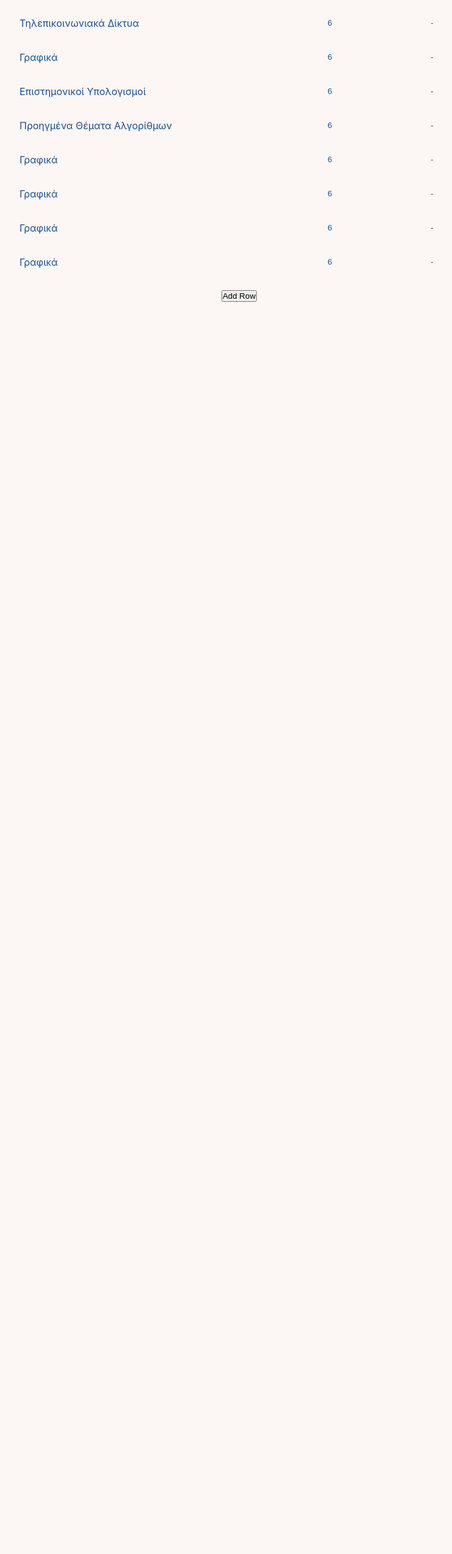
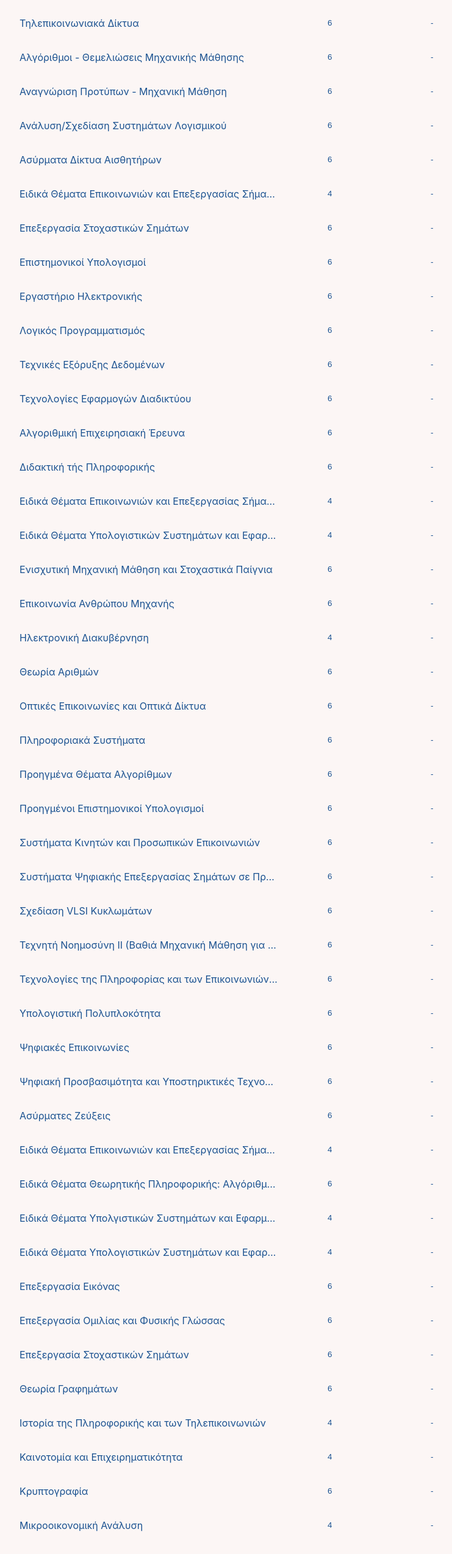
Before and after one commit to arxidamos/ECTS-Calculator, a React (Create React App) app: page / in a window 1280 px wide. Shown: the part 3233-5782 px from the top of the page at 61% size, without its empty margins (248-989 px from the left). Before the commit the page ends 3728 px from the top, so only its background shows below. Built offline with nearby package versions, Linux system fonts and the light colour scheme; the HTML template or start-up script is replaced by a standard one.

Commit message:
Added full list of current di courses

```diff
--- a/src/components/Pages/MainPage.js
+++ b/src/components/Pages/MainPage.js
@@ -71,16 +71,63 @@ const MainPage = () => {
     { course: "Σχεδίαση Ψηφιακών Συστημάτων - VHDL", ects: 6, grade: "", type: "elective-specialization", semester: "5ο", specialization: "s4" },
     { course: "Τεχνητή Νοημοσύνη", ects: 6, grade: "", type: "elective-specialization", semester: "5o", specialization: "s2;s3" },
     { course: "Τηλεπικοινωνιακά Δίκτυα", ects: 6, grade: "", type: "elective-specialization", semester: "5o", specialization: "s5" },
-    { course: "Γραφικά", ects: 6, grade: "", type: "elective-specialization", semester: "6ο" },
+    { course: "Αλγόριθμοι - Θεμελιώσεις Μηχανικής Μάθησης", ects: 6, grade: "", type: "elective-specialization", semester: "6ο", specialization: "s1;s2" },
+    { course: "Αναγνώριση Προτύπων - Μηχανική Μάθηση", ects: 6, grade: "", type: "elective-specialization", semester: "6ο", specialization: "s2;s6" },
+    { course: "Ανάλυση/Σχεδίαση Συστημάτων Λογισμικού", ects: 6, grade: "", type: "elective-specialization", semester: "6ο", specialization: "s3" },
+    { course: "Ασύρματα Δίκτυα Αισθητήρων", ects: 6, grade: "", type: "elective-specialization", semester: "6ο", specialization: "s4;s5" },
+    { course: "Ειδικά Θέματα Επικοινωνιών και Επεξεργασίας Σήματος – Πολυμέσα και Ασύρματη Δικτύωση", ects: 4, grade: "", type: "elective-specialization", semester: "6ο", specialization: "" },
+    { course: "Επεξεργασία Στοχαστικών Σημάτων", ects: 6, grade: "", type: "elective-specialization", semester: "6ο", specialization: "s5;s6" },
+    { course: "Επιστημονικοί Υπολογισμοί", ects: 6, grade: "", type: "elective-specialization", semester: "6ο", specialization: "s1" },
+    { course: "Εργαστήριο Ηλεκτρονικής", ects: 6, grade: "", type: "elective-specialization", semester: "6ο", specialization: "s4" },
+    { course: "Λογικός Προγραμματισμός", ects: 6, grade: "", type: "elective-specialization", semester: "6ο", specialization: "s2" },
+    { course: "Τεχνικές Εξόρυξης Δεδομένων", ects: 6, grade: "", type: "elective-specialization", semester: "6ο", specialization: "s2" },
+    { course: "Τεχνολογίες Εφαρμογών Διαδικτύου", ects: 6, grade: "", type: "elective-specialization", semester: "6ο", specialization: "s3;s5" },
+
+    { course: "Αλγοριθμική Επιχειρησιακή Έρευνα", ects: 6, grade: "", type: "elective-specialization", semester: "7ο", specialization: "s1;s2;s6" },
+    { course: "Διδακτική τής Πληροφορικής", ects: 6, grade: "", type: "elective-specialization", semester: "7ο", specialization: "" },
+    { course: "Ειδικά Θέματα Επικοινωνιών και Επεξεργασίας Σήματος: Ειδικά Θέματα Κβαντικής Πληροφορίας και Υπολογιστικής", ects: 4, grade: "", type: "elective-specialization", semester: "7ο", specialization: "" },
+    { course: "Ειδικά Θέματα Υπολογιστικών Συστημάτων και Εφαρμογών", ects: 4, grade: "", type: "elective-specialization", semester: "7ο", specialization: "" },
+    { course: "Ενισχυτική Μηχανική Μάθηση και Στοχαστικά Παίγνια", ects: 6, grade: "", type: "elective-specialization", semester: "7ο", specialization: "" },
+    { course: "Επικοινωνία Ανθρώπου Μηχανής", ects: 6, grade: "", type: "elective-specialization", semester: "7ο", specialization: "s2;s3" },
+    { course: "Ηλεκτρονική Διακυβέρνηση", ects: 4, grade: "", type: "elective-specialization", semester: "7ο", specialization: "" },
+    { course: "Θεωρία Αριθμών", ects: 6, grade: "", type: "elective-specialization", semester: "7ο", specialization: "" },
+    { course: "Οπτικές Επικοινωνίες και Οπτικά Δίκτυα", ects: 6, grade: "", type: "elective-specialization", semester: "7ο", specialization: "s4;s5" },
+    { course: "Πληροφοριακά Συστήματα", ects: 6, grade: "", type: "elective-specialization", semester: "7ο", specialization: "" },
+    { course: "Προηγμένα Θέματα Αλγορίθμων", ects: 6, grade: "", type: "elective-specialization", semester: "7ο", specialization: "s1" },
+    { course: "Προηγμένοι Επιστημονικοί Υπολογισμοί", ects: 6, grade: "", type: "elective-specialization", semester: "7ο", specialization: "" },
+    { course: "Συστήματα Κινητών και Προσωπικών Επικοινωνιών", ects: 6, grade: "", type: "elective-specialization", semester: "7ο", specialization: "s5" },
+    { course: "Συστήματα Ψηφιακής Επεξεργασίας Σημάτων σε Πραγματικό Χρόνο", ects: 6, grade: "", type: "elective-specialization", semester: "7ο", specialization: "s4;s6;s6" },
+    { course: "Σχεδίαση VLSI Κυκλωμάτων", ects: 6, grade: "", type: "elective-specialization", semester: "7ο", specialization: "s4" },
+    { course: "Τεχνητή Νοημοσύνη ΙΙ (Βαθιά Μηχανική Μάθηση για την Επεξεργασία Φυσικής Γλώσσας)", ects: 6, grade: "", type: "elective-specialization", semester: "7ο", specialization: "s2;s3" },
+    { course: "Τεχνολογίες της Πληροφορίας και των Επικοινωνιών (ΤΠΕ) στη Μάθηση", ects: 6, grade: "", type: "elective-specialization", semester: "7ο", specialization: "" },
+    { course: "Υπολογιστική Πολυπλοκότητα", ects: 6, grade: "", type: "elective-specialization", semester: "7ο", specialization: "s1" },
+    { course: "Ψηφιακές Επικοινωνίες", ects: 6, grade: "", type: "elective-specialization", semester: "7ο", specialization: "s5" },
+    { course: "Ψηφιακή Προσβασιμότητα και Υποστηρικτικές Τεχνολογίες Πληροφορικής", ects: 6, grade: "", type: "elective-specialization", semester: "7ο", specialization: "" },
+
+    { course: "Ασύρματες Ζεύξεις", ects: 6, grade: "", type: "elective-specialization", semester: "7ο", specialization: "" },
+    { course: "Ειδικά Θέματα Επικοινωνιών και Επεξεργασίας Σήματος: Γραμμές μεταφοράς, κυματοδηγοί και οπτικές ίνες", ects: 4, grade: "", type: "elective-specialization", semester: "7ο", specialization: "" },
+    { course: "Ειδικά Θέματα Θεωρητικής Πληροφορικής: Αλγόριθμοι Δομικής Βιοπληροφορικής", ects: 6, grade: "", type: "elective-specialization", semester: "7ο", specialization: "" },
+    { course: "Ειδικά Θέματα Υπολγιστικών Συστημάτων και Εφαρμογών: Υπολογιστικά Συστήματα Μεγάλης Κλίμακας", ects: 4, grade: "", type: "elective-specialization", semester: "7ο", specialization: "" },
+    { course: "Ειδικά Θέματα Υπολογιστικών Συστημάτων και Εφαρμογών", ects: 4, grade: "", type: "elective-specialization", semester: "7ο", specialization: "" },
+    { course: "Επεξεργασία Εικόνας", ects: 6, grade: "", type: "elective-specialization", semester: "7ο", specialization: "" },
+    { course: "Επεξεργασία Ομιλίας και Φυσικής Γλώσσας", ects: 6, grade: "", type: "elective-specialization", semester: "7ο", specialization: "s6" },
+    { course: "Επεξεργασία Στοχαστικών Σημάτων", ects: 6, grade: "", type: "elective-specialization", semester: "7ο", specialization: "s5;s6" },
+    { course: "Θεωρία Γραφημάτων", ects: 6, grade: "", type: "elective-specialization", semester: "7ο", specialization: "s1" },
+    { course: "Ιστορία της Πληροφορικής και των Τηλεπικοινωνιών", ects: 4, grade: "", type: "elective-specialization", semester: "7ο", specialization: "" },
+    { course: "Καινοτομία και Επιχειρηματικότητα", ects: 4, grade: "", type: "elective-specialization", semester: "7ο", specialization: "" },
+    { course: "Κρυπτογραφία", ects: 6, grade: "", type: "elective-specialization", semester: "7ο", specialization: "s1" },
+    { course: "Μικροοικονομική Ανάλυση", ects: 4, grade: "", type: "elective-specialization", semester: "7ο", specialization: "" },
+    { course: "Μουσική Πληροφορική", ects: 4, grade: "", type: "elective-specialization", semester: "7ο", specialization: "" },
+    { course: "Παράλληλοι Αλγόριθμοι", ects: 6, grade: "", type: "elective-specialization", semester: "7ο", specialization: "" },
+    { course: "Προστασία και Ασφάλεια Υπολογιστικών Συστημάτων", ects: 6, grade: "", type: "elective-specialization", semester: "7ο", specialization: "s3" },
+    { course: "Σημασιολογία Γλωσσών Προγραμματισμού", ects: 6, grade: "", type: "elective-specialization", semester: "7ο", specialization: "s1;s2" },
+    { course: "Σχολική Τάξη & Μικροδιδασκαλία", ects: 6, grade: "", type: "elective-specialization", semester: "7ο", specialization: "" },
+    { course: "Τεχνολογία Λογισμικού", ects: 6, grade: "", type: "elective-specialization", semester: "7ο", specialization: "s3" },
+    { course: "Υπολογιστική Γεωμετρία", ects: 6, grade: "", type: "elective-specialization", semester: "7ο", specialization: "s1" },
+    { course: "Υπολογιστική Θεωρία Μηχανικης Μάθησης", ects: 6, grade: "", type: "elective-specialization", semester: "7ο", specialization: "s1" },
+    { course: "Φωτονική", ects: 6, grade: "", type: "elective-specialization", semester: "7ο", specialization: "" },
 
 
-    { course: "Επιστημονικοί Υπολογισμοί", ects: 6, grade: "", type: "elective-specialization" },
-
-    { course: "Προηγμένα Θέματα Αλγορίθμων", ects: 6, grade: "", type: "elective-specialization" },
-    { course: "Γραφικά", ects: 6, grade: "", type: "elective-specialization" },
-    { course: "Γραφικά", ects: 6, grade: "", type: "elective-specialization" },
-    { course: "Γραφικά", ects: 6, grade: "", type: "elective-specialization" },
-    { course: "Γραφικά", ects: 6, grade: "", type: "elective-specialization" },
 
   ]);
 
```
Also changed, not shown: src/components/Pages/MainPage.css (+0 -12 lines).
